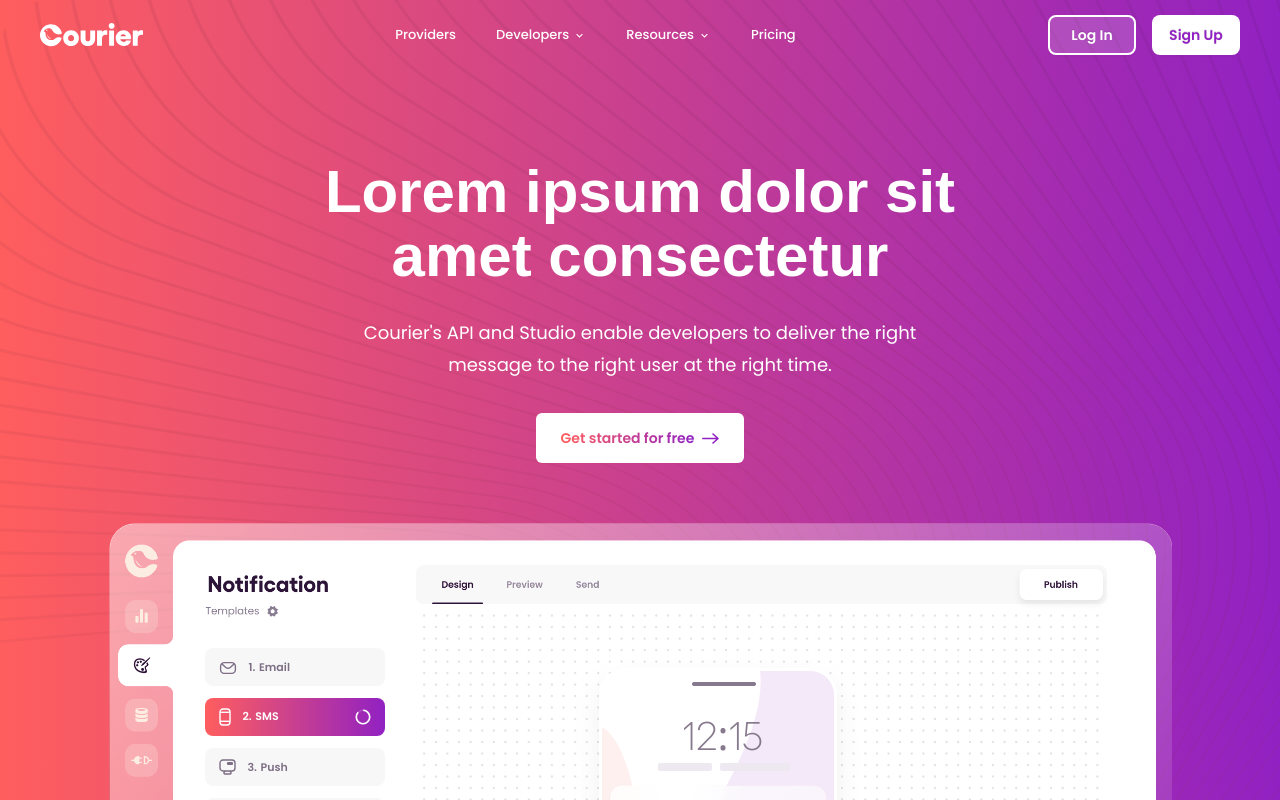
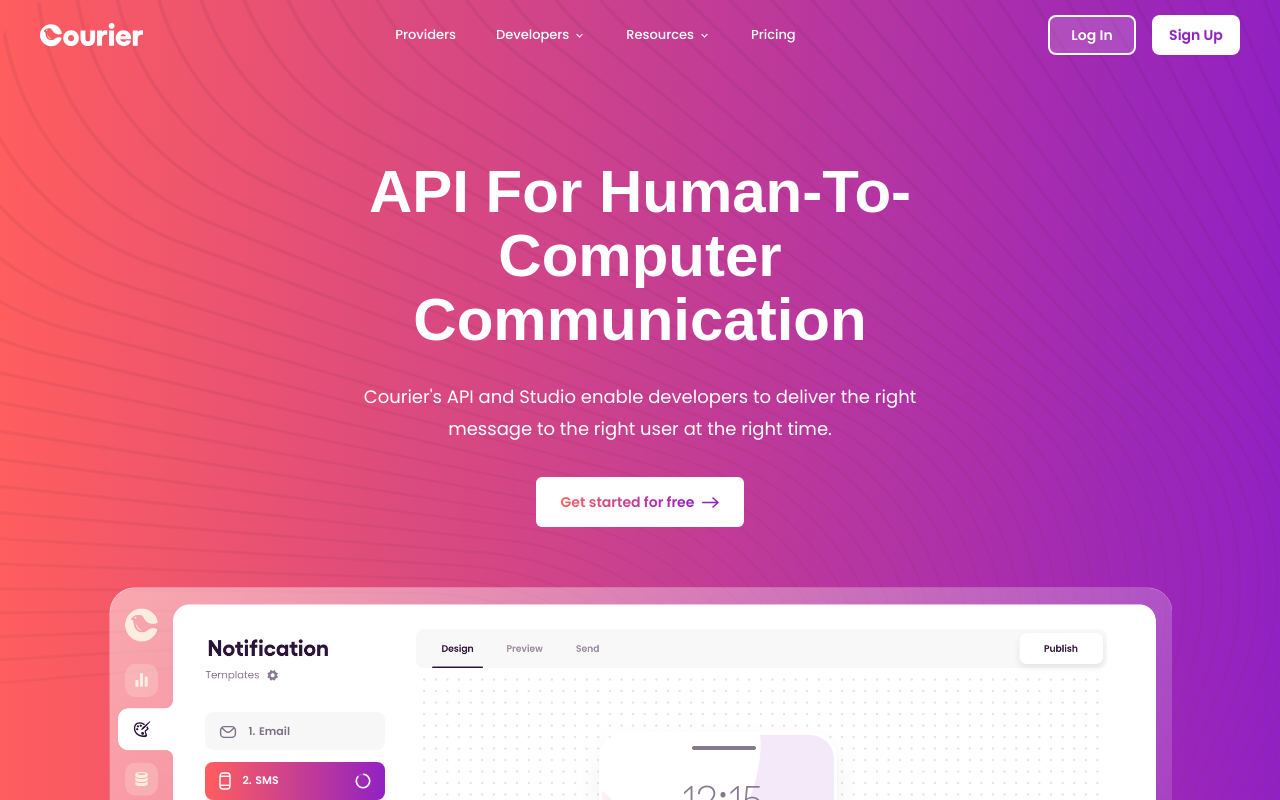
Before and after one commit to trycourier/website, a Next.js app: page / in a window 1280 px wide. Shown: the top 800 px of the page. Built offline with nearby package versions, Linux system fonts and the light colour scheme; a web font is replaced by a local one.

Commit message:
Update Hero.tsx

```diff
--- a/src/components/pages/home/Hero.tsx
+++ b/src/components/pages/home/Hero.tsx
@@ -20,7 +20,7 @@
               Your Complete Communication Stack
             </Experiment.Variant>
             <Experiment.Variant>
-              Lorem ipsum dolor sit amet consectetur
+              API For Human-To-Computer Communication
             </Experiment.Variant>
           </Experiment>
         </Heading>
```
